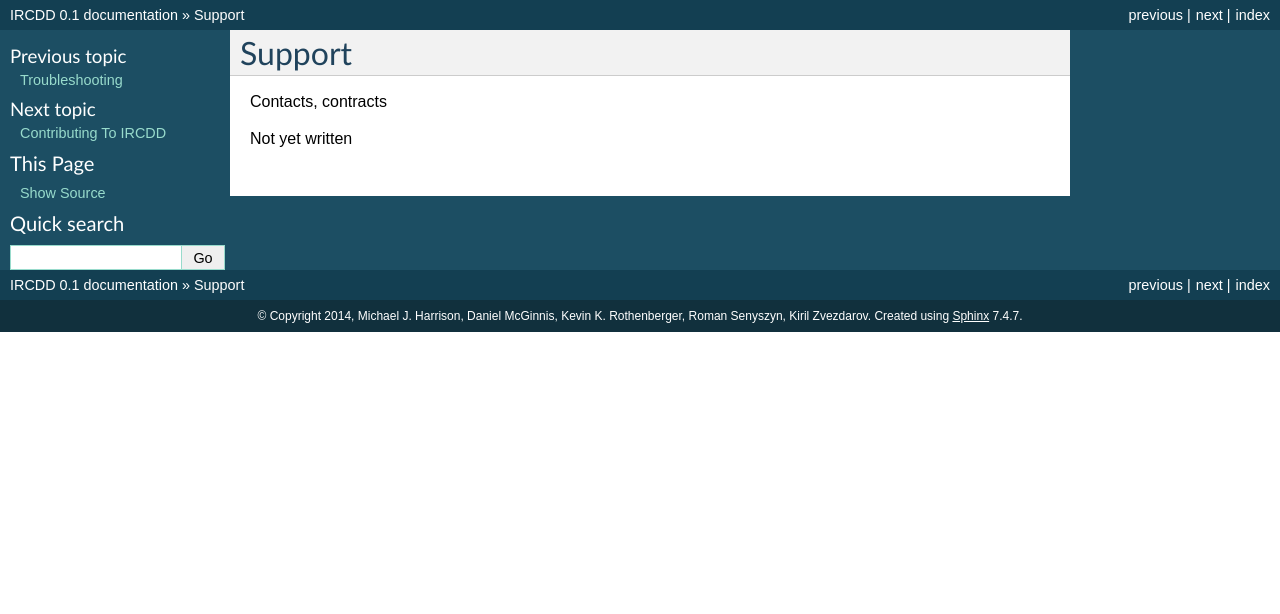
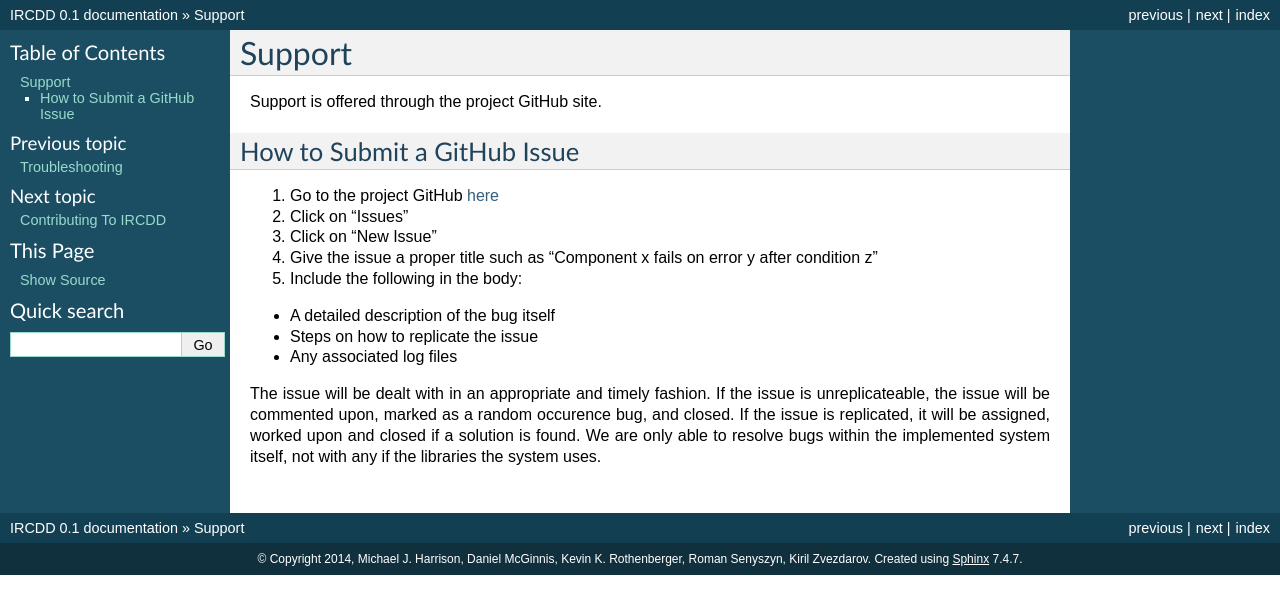
Before and after one commit to zeldanerd24/ircdd, a Sphinx documentation site: the page built from docs/support.rst, in a window 1280 px wide. Shown: the top 614 px of the page. Built offline with Sphinx 7.4.7, drawn with Linux system fonts in a browser that asks for light colours.

Commit message:
Added Support page.

```diff
--- a/docs/support.rst
+++ b/docs/support.rst
@@ -3,6 +3,19 @@
 Support
 *******
 
-Contacts, contracts
+Support is offered through the project GitHub site.
 
-Not yet written
+How to Submit a GitHub Issue
+============================
+
+1. Go to the project GitHub `here <https://github.com/kzvezdarov/ircdd>`_
+2. Click on "Issues"
+3. Click on "New Issue"
+4. Give the issue a proper title such as "Component x fails on error y after condition z"
+5. Include the following in the body:
+
+- A detailed description of the bug itself
+- Steps on how to replicate the issue
+- Any associated log files
+
+The issue will be dealt with in an appropriate and timely fashion. If the issue is unreplicateable, the issue will be commented upon, marked as a random occurence bug, and closed. If the issue is replicated, it will be assigned, worked upon and closed if a solution is found. We are only able to resolve bugs within the implemented system itself, not with any if the libraries the system uses.
```
